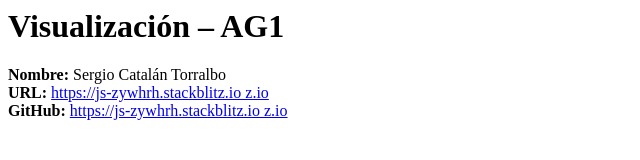
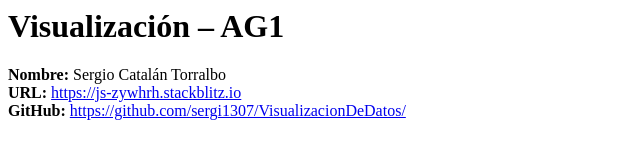
Before and after one commit to sergi1307/AG1-Visualizacion, a website: page index.html in a window 1280 px wide. Shown: the whole page, without its empty margins (0-640 px from the left). Drawn offline with Linux system fonts and the light colour scheme.

Commit message:
1 file modified

```diff
--- a/index.html
+++ b/index.html
@@ -1,11 +1,14 @@
 <h1>Visualización – AG1</h1>
 
-<b>Nombre:</b> Sergio Catalán Torralbo <br>
+<b>Nombre:</b> Sergio Catalán Torralbo <br />
 
-<b>URL:</b> <a
-href="https://js-zywhrh.stackblitz.io">https://js-zywhrh.stackblitz.io
-z.io</a><br>
+<b>URL:</b>
+<a href="https://js-zywhrh.stackblitz.io">https://js-zywhrh.stackblitz.io</a
+><br />
 
-<b>GitHub:</b> <a
-href="https://js-zywhrh.stackblitz.io">https://js-zywhrh.stackblitz.io
-z.io</a>
+<b>GitHub:</b>
+<a href="https://github.com/sergi1307/VisualizacionDeDatos/"
+  >https://github.com/sergi1307/VisualizacionDeDatos/</a
+><br />
+
+<!--Así se ponen comentarios-->
```
